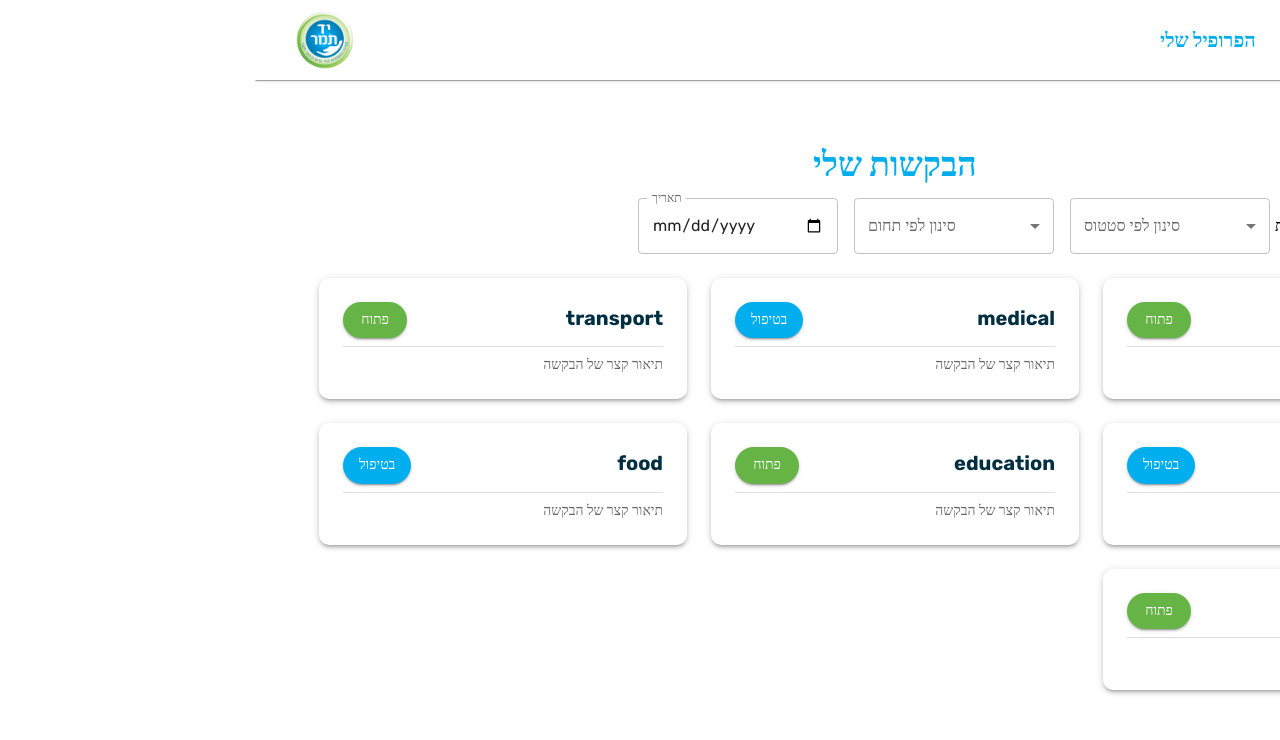
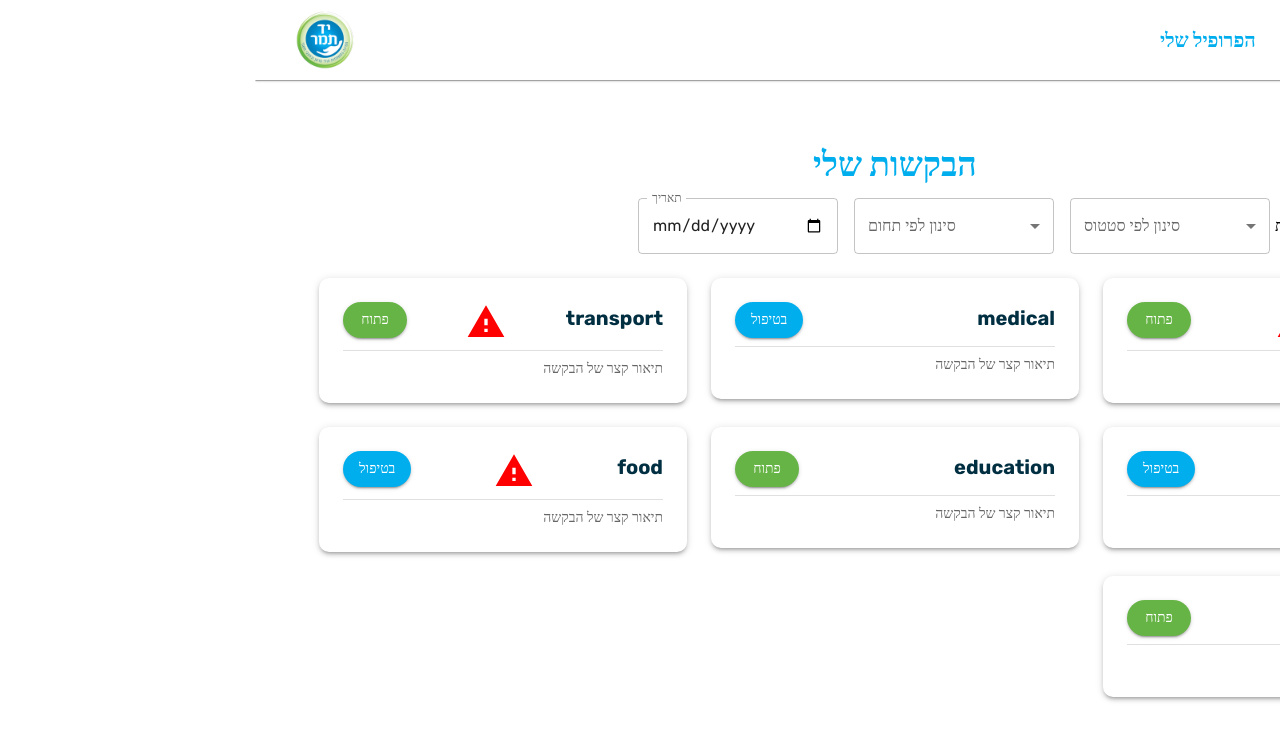
Before and after one commit to Hackaton-Yad-Tamar/Front, a React (Vite) app: page /requests in a window 1280 px wide. Shown: the top 740 px of the page. Built offline with nearby package versions, Linux system fonts and the light colour scheme.

Commit message:
add urgen

```diff
--- a/src/views/FamilyView/pages/MyRequests.tsx
+++ b/src/views/FamilyView/pages/MyRequests.tsx
@@ -1,6 +1,7 @@
 import { Box, Button, Checkbox, Container, Divider, FormControlLabel, Grid, MenuItem, Paper, TextField, Typography } from "@mui/material";
 import React from "react";
 import { themeColors } from "../../../App";
+import { Dangerous, Notifications, NotificationsActive, PriorityHigh, ReportProblem } from "@mui/icons-material";
 
 const requests = [
     {
@@ -121,6 +122,9 @@ const MyRequests: React.FC = () => {
                         <Paper sx={{ p: 3, borderRadius: "10px", boxShadow: 3 }} >
                             <Box display="flex" justifyContent="space-between">
                                 <Typography variant="h6" fontWeight="bold" textAlign="right" sx={{ color: themeColors.darkBlue }}>{request.request_type}</Typography>
+                                {request.is_urgent &&
+                                    <ReportProblem sx={{ color: "red", fontSize: 40 }} />
+                                }
                                 <Button variant="contained" sx={{ alignSelf: "start", borderRadius: "20px", backgroundColor: index % 2 === 0 ? themeColors.lightGreen : themeColors.lightBlue }}>
                                     {index % 2 === 0 ? "פתוח" : "בטיפול"}
                                 </Button>
```
